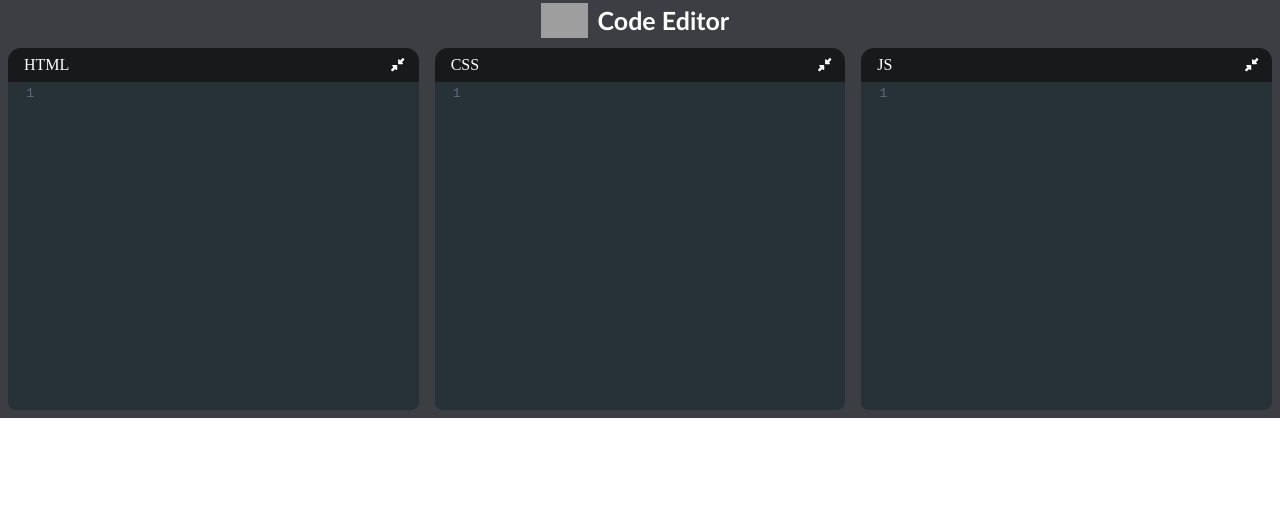
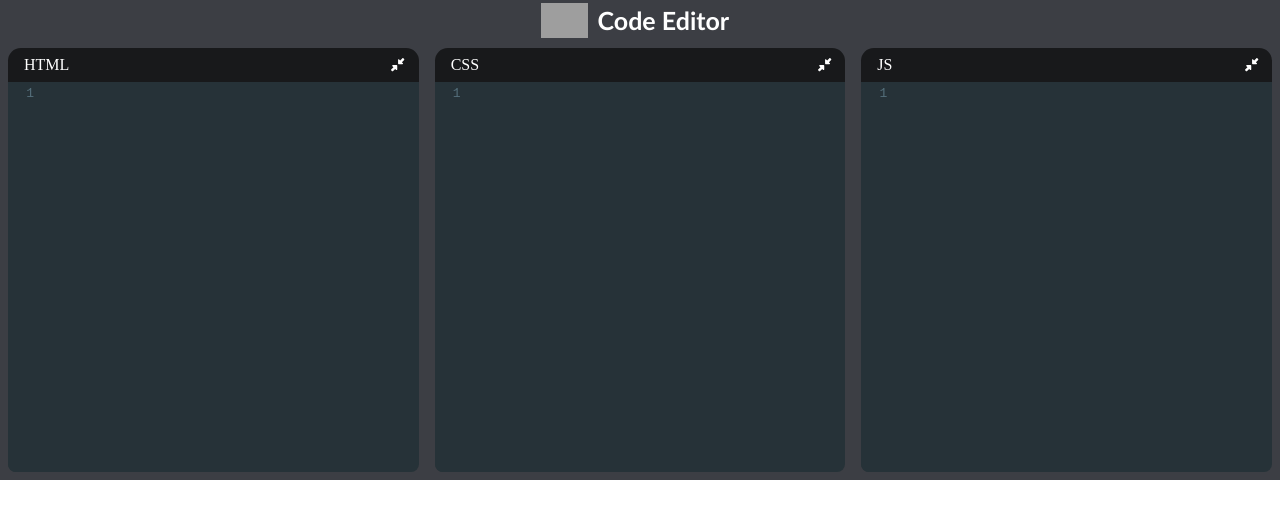
Before and after one commit to KartikBudania/Code-Editor, a React (Create React App) app: page / in a window 1280 px wide. Shown: the top 518 px of the page. Built offline with nearby package versions, Linux system fonts and the light colour scheme; grey boxes are pictures that could not be loaded.

Commit message:
deployment ready

```diff
--- a/src/components/App.js
+++ b/src/components/App.js
@@ -46,7 +46,7 @@ function App() {
               onChange={setJs}
             />
           </div>
-          <div className='pane'>
+          <div className='pane bottom-pane'>
             <iframe
                 srcDoc={srcDoc}
                 title='output'
--- a/src/index.css
+++ b/src/index.css
@@ -20,11 +20,15 @@ h1{
 
 .top-pane {
     background-color: hsl(225, 6%, 25%);
+    height: 55vh;
 }
 
 .pane {
-    height: 47.3vh;
     display: flex;
+}
+
+.bottom-pane {
+    height: 39.5vh;
 }
 
 img {
```
